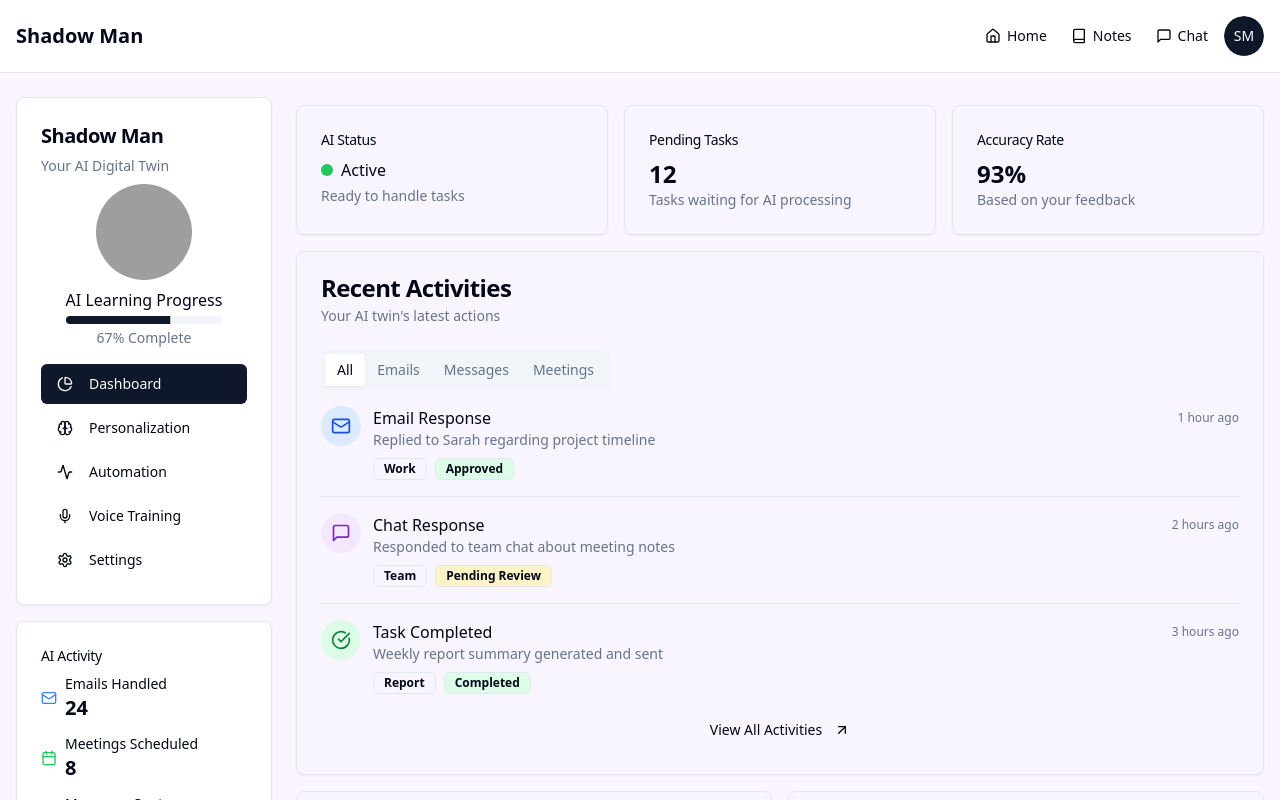
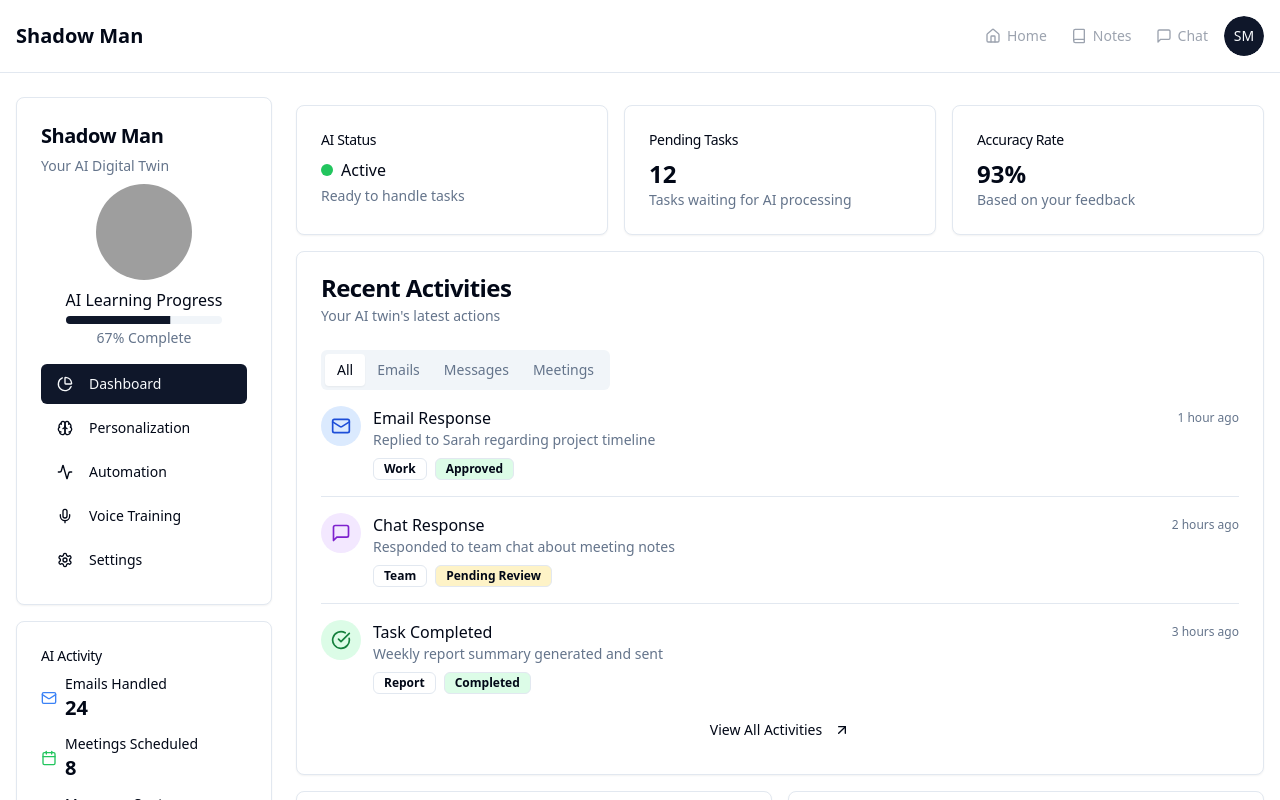
Before and after one commit to sabinrahul/shadow-whisper-ai-clone, a React (Vite) app: page / in a window 1280 px wide. Shown: the top 800 px of the page. Built offline with nearby package versions, Linux system fonts and the light colour scheme; sample sign-in values are in the browser's storage; grey boxes are pictures that could not be loaded.

Commit message:
Refactor: Update UI colors
Change the home UI to white and update the home, notes, and chat icons to light gray. Also, implement a hover effect to change the icons to gray-black.

```diff
--- a/src/components/Dashboard.tsx
+++ b/src/components/Dashboard.tsx
@@ -14,7 +14,7 @@ const Dashboard = () => {
   return (
     <div className="space-y-4">
       <div className="grid grid-cols-1 md:grid-cols-3 gap-4">
-        <Card className="bg-purple-50/50">
+        <Card>
           <CardHeader className="pb-2">
             <CardTitle className="text-sm font-medium">AI Status</CardTitle>
           </CardHeader>
@@ -27,7 +27,7 @@ const Dashboard = () => {
           </CardContent>
         </Card>
 
-        <Card className="bg-purple-50/50">
+        <Card>
           <CardHeader className="pb-2">
             <CardTitle className="text-sm font-medium">Pending Tasks</CardTitle>
           </CardHeader>
@@ -37,7 +37,7 @@ const Dashboard = () => {
           </CardContent>
         </Card>
 
-        <Card className="bg-purple-50/50">
+        <Card>
           <CardHeader className="pb-2">
             <CardTitle className="text-sm font-medium">Accuracy Rate</CardTitle>
           </CardHeader>
@@ -48,7 +48,7 @@ const Dashboard = () => {
         </Card>
       </div>
 
-      <Card className="bg-purple-50/50">
+      <Card>
         <CardHeader>
           <CardTitle>Recent Activities</CardTitle>
           <CardDescription>
@@ -142,7 +142,7 @@ const Dashboard = () => {
       </Card>
 
       <div className="grid grid-cols-1 md:grid-cols-2 gap-4">
-        <Card className="bg-purple-50/50">
+        <Card>
           <CardHeader>
             <CardTitle>Upcoming Tasks</CardTitle>
             <CardDescription>
@@ -178,7 +178,7 @@ const Dashboard = () => {
           </CardContent>
         </Card>
 
-        <Card className="bg-purple-50/50">
+        <Card>
           <CardHeader>
             <CardTitle>AI Insights</CardTitle>
             <CardDescription>
--- a/src/components/Header.tsx
+++ b/src/components/Header.tsx
@@ -25,20 +25,20 @@ const Header = () => {
             <nav className="mr-4">
               <ul className="flex space-x-6">
                 <li>
-                  <Link to="/" className="text-sm font-medium transition-colors hover:text-purple-600 flex items-center gap-1.5">
-                    <Home className="h-4 w-4 transition-colors group-hover:text-purple-600" />
+                  <Link to="/" className="text-sm font-medium text-gray-400 transition-colors hover:text-gray-900 flex items-center gap-1.5">
+                    <Home className="h-4 w-4 text-gray-400 transition-colors group-hover:text-gray-900" />
                     <span>Home</span>
                   </Link>
                 </li>
                 <li>
-                  <Link to="/notes" className="text-sm font-medium transition-colors hover:text-purple-600 flex items-center gap-1.5">
-                    <Book className="h-4 w-4 transition-colors group-hover:text-purple-600" />
+                  <Link to="/notes" className="text-sm font-medium text-gray-400 transition-colors hover:text-gray-900 flex items-center gap-1.5">
+                    <Book className="h-4 w-4 text-gray-400 transition-colors group-hover:text-gray-900" />
                     <span>Notes</span>
                   </Link>
                 </li>
                 <li>
-                  <Link to="/chat" className="text-sm font-medium transition-colors hover:text-purple-600 flex items-center gap-1.5">
-                    <MessageSquare className="h-4 w-4 transition-colors group-hover:text-purple-600" />
+                  <Link to="/chat" className="text-sm font-medium text-gray-400 transition-colors hover:text-gray-900 flex items-center gap-1.5">
+                    <MessageSquare className="h-4 w-4 text-gray-400 transition-colors group-hover:text-gray-900" />
                     <span>Chat</span>
                   </Link>
                 </li>
--- a/src/pages/Index.tsx
+++ b/src/pages/Index.tsx
@@ -1,4 +1,3 @@
-
 import { useState } from "react";
 import { Tabs, TabsContent, TabsList, TabsTrigger } from "@/components/ui/tabs";
 import { Card, CardContent, CardDescription, CardHeader, CardTitle } from "@/components/ui/card";
@@ -17,7 +16,7 @@ const Index = () => {
   const [activeTab, setActiveTab] = useState("dashboard");
 
   return (
-    <div className="min-h-screen bg-purple-50">
+    <div className="min-h-screen bg-background">
       <Header />
 
       <main className="container mx-auto px-4 py-6">
```
